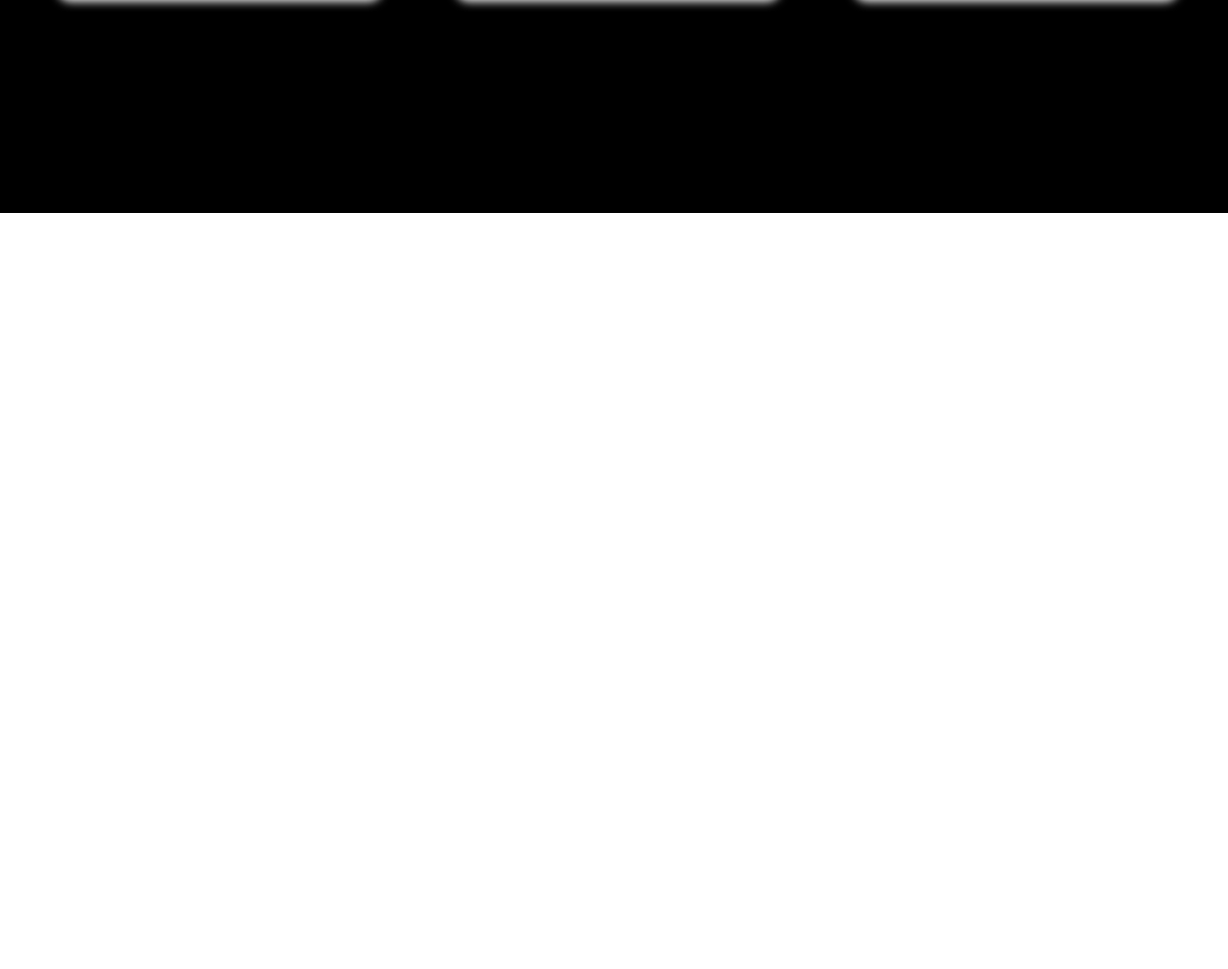
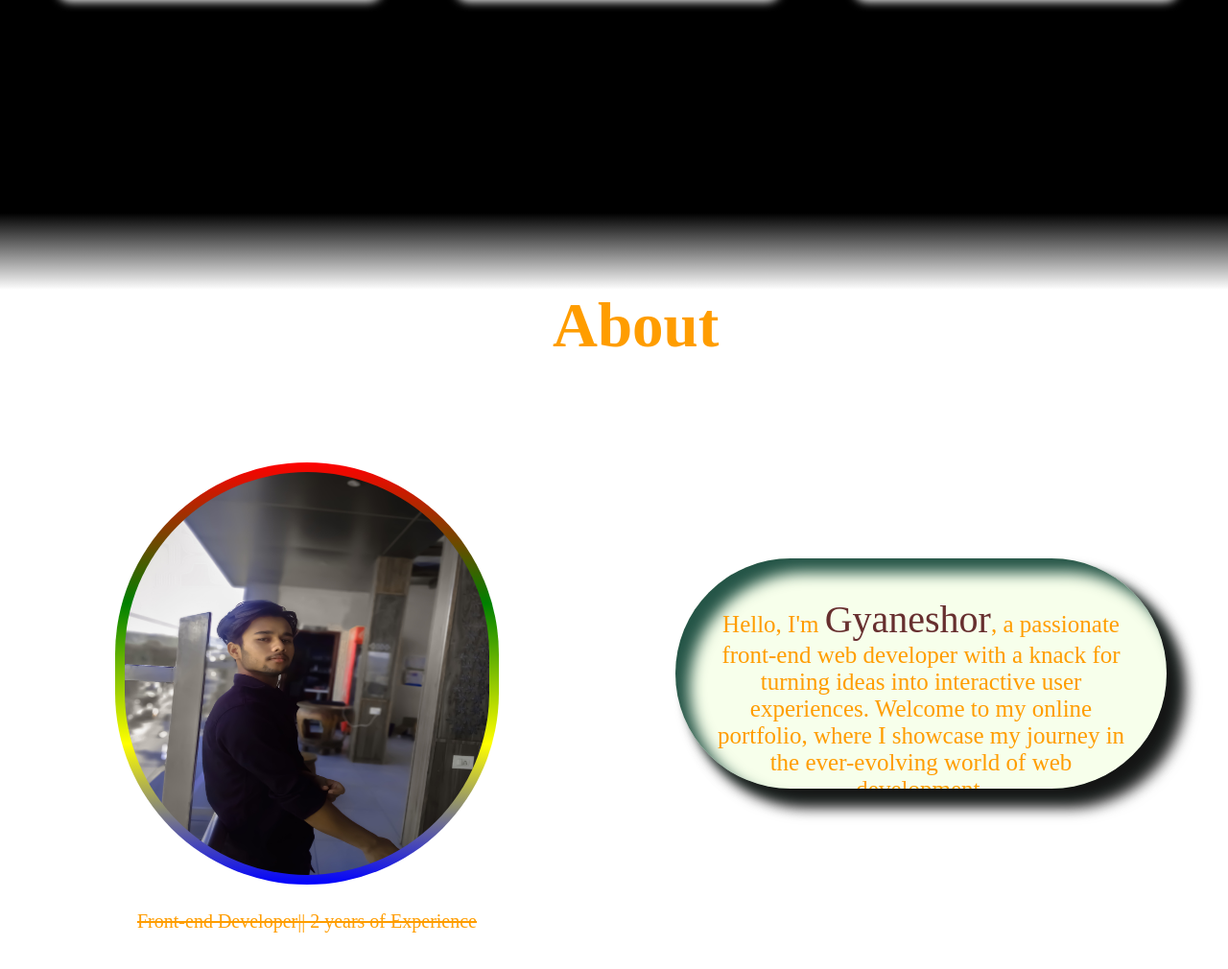
Before and after one commit to gyaneshorsingh1/portfolio, a plain HTML site: page index.html in a window 1280 px wide. Shown: the part 1378-2388 px from the top of the page at 96% size. Before the commit the page ends 1600 px from the top, so only its background shows below. Drawn offline with nearby package versions, Linux system fonts and the light colour scheme.

Commit message:
about change

```diff
--- a/index.html
+++ b/index.html
@@ -14,11 +14,11 @@
         <div class="nav" id="nav">
             <h1>Gyane</h1>
             <div class="nav-part2" id="nav-part2">
-                <h3>Projects</h3>
-                <h3>About</h3>
-                <h3>Contact</h3>
+                <h3><a href="#page2">Projects</a></h3>
+                <h3><a href="#about">About</a></h3>
+                <h3><a href="#contact">Contact</a></h3>
             </div>
-            <h4>sign up</h4>
+            <h4><a href="signin">sign up</a></h4>
             <i class="material-icons" style="font-size:48px;color:rgb(255, 255, 255)">menu</i>
 
 
@@ -31,7 +31,8 @@
                 <h1>Hy I'm</h1>
                 <h1>Gyaneshor</h1>
                 <p>Front-end Developer || 2 years of Experience</p>
-                <h1><span> <img src="/my-photo.jpg" alt=""></span><span> <img src="/my-photo.jpg" alt=""></span> <span> <img src="/my-photo.jpg" alt=""></span> </h1>
+                <h1><span> <img src="/my-photo.jpg" alt=""></span><span> <img src="/my-photo.jpg" alt=""></span> <span>
+                        <img src="/my-photo.jpg" alt=""></span> </h1>
             </div>
             <div class="right">
                 <img src="/my-photo.jpg" alt="">
@@ -40,30 +41,55 @@
     </div>
 
     <div class="page2" id="page2">
-        <h2>Projects</h2>
+        <h2 id="#projects">Projects</h2>
         <div class="box">
             <h1>Todo list</h1>
-            <p>Lorem ipsum dolor, sit amet consectetur adipisicing elit. Eligendi modi ut, molestias hic vel nemo quidem nisi praesentium soluta quia vero assumenda sunt architecto doloremque exercitationem nulla, omnis tempore inventore. Ullam quam aspernatur praesentium, nisi expedita autem est asperiores accusantium deleniti perferendis. Atque rerum magnam hic laudantium nobis ad.
+            <p>Lorem ipsum dolor, sit amet consectetur adipisicing elit. Eligendi modi ut, molestias hic vel nemo quidem
+                nisi praesentium soluta quia vero assumenda sunt architecto doloremque exercitationem nulla, omnis
+                tempore inventore. Ullam quam aspernatur praesentium, nisi expedita autem est asperiores accusantium
+                deleniti perferendis. Atque rerum magnam hic laudantium nobis ad.
             </p>
         </div>
         <div class="box">
             <h1>Temp-converter</h1>
-            <p>Lorem ipsum dolor, sit amet consectetur adipisicing elit. Eligendi modi ut, quaerat molestias hic vel nemo quidem nisi praesentium soluta quia vero assumenda sunt architecto doloremque exercitationem nulla, omnis tempore inventore. Ullam quam aspernatur praesentium, nisi expedita autem est asperiores accusantium deleniti perferendis. Atque rerum magnam hic laudantium nobis ad.
+            <p>Lorem ipsum dolor, sit amet consectetur adipisicing elit. Eligendi modi ut, quaerat molestias hic vel
+                nemo quidem nisi praesentium soluta quia vero assumenda sunt architecto doloremque exercitationem nulla,
+                omnis tempore inventore. Ullam quam aspernatur praesentium, nisi expedita autem est asperiores
+                accusantium deleniti perferendis. Atque rerum magnam hic laudantium nobis ad.
             </p>
         </div>
         <div class="box">
             <h1>Calculator</h1>
-            <p>Lorem ipsum dolor, sit amet consectetur adipisicing elit. Eligendi modi ut, quaerat molestias hic vel nemo quidem nisi praesentium soluta quia vero assumenda sunt architecto doloremque exercitationem nulla, omnis tempore inventore. Ullam quam aspernatur praesentium, nisi expedita autem est asperiores accusantium deleniti perferendis. Atque rerum magnam hic laudantium nobis ad.
+            <p>Lorem ipsum dolor, sit amet consectetur adipisicing elit. Eligendi modi ut, quaerat molestias hic vel
+                nemo quidem nisi praesentium soluta quia vero assumenda sunt architecto doloremque exercitationem nulla,
+                omnis tempore inventore. Ullam quam aspernatur praesentium, nisi expedita autem est asperiores
+                accusantium deleniti perferendis. Atque rerum magnam hic laudantium nobis ad.
+            </p>
+        </div>
+    </div>
+    <div class="space">
+
+    </div>
+
+    <div id="about" class="about"><h2>About</h2>
+        <div class="intro">
+            <img src="/my-photo.jpg" alt="">
+            <p>Front-end Developer|| 2 years of Experience</p>
+        </div>
+        <div class="intro-part-2">
+            <p>Hello, I'm <span>Gyaneshor</span>, a passionate front-end web developer with a knack for turning ideas into interactive user experiences. Welcome to my online portfolio, where I showcase my journey in the ever-evolving world of web development.
+
             </p>
         </div>
     </div>
 
 
-
     <script src="https://cdnjs.cloudflare.com/ajax/libs/gsap/3.12.2/gsap.min.js"
         integrity="sha512-16esztaSRplJROstbIIdwX3N97V1+pZvV33ABoG1H2OyTttBxEGkTsoIVsiP1iaTtM8b3+hu2kB6pQ4Clr5yug=="
         crossorigin="anonymous" referrerpolicy="no-referrer"></script>
-        <script src="https://cdnjs.cloudflare.com/ajax/libs/gsap/3.12.2/ScrollTrigger.min.js" integrity="sha512-Ic9xkERjyZ1xgJ5svx3y0u3xrvfT/uPkV99LBwe68xjy/mGtO+4eURHZBW2xW4SZbFrF1Tf090XqB+EVgXnVjw==" crossorigin="anonymous" referrerpolicy="no-referrer"></script>
+    <script src="https://cdnjs.cloudflare.com/ajax/libs/gsap/3.12.2/ScrollTrigger.min.js"
+        integrity="sha512-Ic9xkERjyZ1xgJ5svx3y0u3xrvfT/uPkV99LBwe68xjy/mGtO+4eURHZBW2xW4SZbFrF1Tf090XqB+EVgXnVjw=="
+        crossorigin="anonymous" referrerpolicy="no-referrer"></script>
     <script src="script.js"></script>
 </body>
 
--- a/script.js
+++ b/script.js
@@ -7,10 +7,10 @@ tl.from("#nav",{
 })
 
 tl.from("#nav h1,#nav h4,#nav h3",{
-    y:-80,
-    opacity:0.3,
-    duration:0.5,
-    delay:0.8,
+    y:300,
+    opacity:0,
+    duration:0.4,
+    delay:0.4,
     stagger:0.3
 })
 tl.from(".left h1, .left p",{
@@ -38,6 +38,20 @@ gsap.from("#page2 h2",{
 
     }
 })
+gsap.from(".about h2",{
+    scale:0,
+    opacity:0,
+    y:-300,
+    duration:1,
+    stagger:0.3,
+    scrollTrigger:{
+        trigger:".about h2",
+        scroller:"body",
+        start:"top 80%"
+
+    }
+})
+
 gsap.from("#page2 .box",{
     scale:0,
     opacity:0,
@@ -50,3 +64,32 @@ gsap.from("#page2 .box",{
 
     }
 })
+
+gsap.from(".about .intro",{
+    scale:0,
+    x:400,
+    opacity:0,
+    duration:1,
+    stagger:0.3,
+    scrollTrigger:{
+        trigger:".about .intro",
+        scroller:"body",
+        start:"top 70%"
+
+    }
+})
+
+
+gsap.from(".intro-part-2",{
+    x:-400,
+    scale:0,
+    opacity:0,
+    duration:1,
+    stagger:0.3,
+    scrollTrigger:{
+        trigger:".about .intro",
+        scroller:"body",
+        start:"top 70%"
+
+    }
+})
--- a/style.css
+++ b/style.css
@@ -28,13 +28,7 @@ html, body{
     gap: 20px;
     row-gap: 40px;
 }
-@media screen and (max-width: 1075px) {
-    .page2 {
-        height: auto;
-        padding-bottom: 10vh;
-    }
 
-}
 .nav{
 
     width: 100%;
@@ -47,23 +41,14 @@ html, body{
     justify-content: space-between;
 
 }
+a{
+    text-decoration: none;
+}
 
 .page1 i{
     display: none;
 }
-@media screen and (max-width: 850px) {
-    .nav{
-        display: none;
-    }
-    .page1 i{
-        display: inline;
-        height: 10vh;
-        width: 100%;
-        color: #dadada;
 
-
-    }
-}
 .nav h1, h3, h4{
     font-weight: 500;
 
@@ -71,7 +56,7 @@ html, body{
 .nav h3,h4{
     cursor: pointer;
 }
-.nav h3:hover,.nav h4:hover{
+a:hover{
     color: red;
 }
 .nav-part2{
@@ -86,6 +71,7 @@ html, body{
     height: 80%;
     width: 100%;
     display: flex;
+    flex-wrap: wrap;
 }
 .left p{
     padding-left: 10px;
@@ -148,12 +134,7 @@ html, body{
     height: 355px;
 
 }
-@media screen and (max-width: 1075px) {
-    .page2 .box{
-        width: 270px;
-    }
 
-}
 .box h1{
     border-bottom: #dadada 2px solid;
     margin: 0 8px;
@@ -166,3 +147,125 @@ html, body{
     font-size: 19px;
     color: #dadada;
 }
+
+.space{
+    height: 10vh;
+    background: linear-gradient(black,white);
+}
+
+
+.about{
+    height: 100vh;
+    width: 100%;
+    display: flex;
+    flex-wrap: wrap;
+    justify-content: space-around;
+    background-color: #fff;
+}
+.about h2{
+    color: rgb(255, 157, 0);
+    position: absolute;
+    left: 45%;
+
+    font-size: 65px;
+}
+.about .intro{
+    width: 600px;
+    display: flex;
+    flex-direction: column;
+    justify-content: center;
+    align-items: center;
+
+}
+
+.about .intro-part-2{
+    width: 600px;
+
+    display: flex;
+    justify-content: center;
+    align-items: center;
+
+
+}
+
+.intro-part-2 p{
+    color: rgb(255, 157, 0);
+    height: 30vh;
+    width: 40vw;
+    background-color: rgba(242, 255, 224, 0.638);
+    border-radius: 120px;
+    padding: 40px;
+    overflow: hidden;
+    margin: 10px;
+    font-size: 25px;
+    text-align: center;
+    box-shadow: 15px 15px 15px rgb(21, 21, 21),
+    10px 10px 10px rgba(37, 85, 71, 0.656),
+    20px 20px 15px rgb(103, 103, 103),
+    15px 15px 15px rgb(37, 85, 71) inset
+    ;
+
+}
+.intro-part-2 p:hover{
+    box-shadow: 15px 15px 15px rgb(21, 21, 21),
+    20px 20px 20px rgb(116, 217, 189),
+    15px 15px 15px rgb(53, 70, 65) inset
+    ;
+
+}
+
+.about .intro h3, .about .intro p{
+    position: absolute;
+    bottom: 130px;
+    color: rgb(255, 157, 0);
+    text-decoration: line-through;
+    font-size: 20px;
+
+
+}
+
+.about .intro img{
+    width: 50vh;
+    height: 55vh;
+    border-radius: 200px;
+    padding: 10px;
+
+    background: linear-gradient(red,green,yellow,blue);
+}
+.intro-part-2 p span{
+    font-size: 40px;
+    color: rgb(103, 47, 47);
+}
+
+
+
+
+
+
+@media screen and (max-width: 1075px) {
+    .page2 {
+        height: auto;
+        padding-bottom: 10vh;
+    }
+    .page2 .box{
+        width: 270px;
+    }
+
+
+}
+
+
+
+@media screen and (max-width: 850px) {
+    .nav{
+        display: none;
+    }
+    .page1 i{
+        display: inline;
+        height: 10vh;
+        width: 100%;
+        color: #dadada;
+
+
+    }
+}
```
